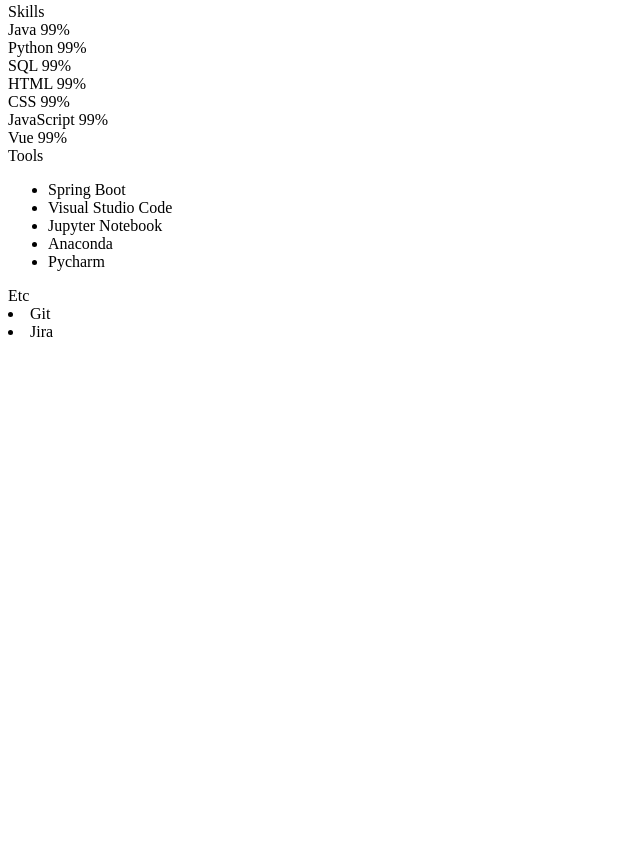
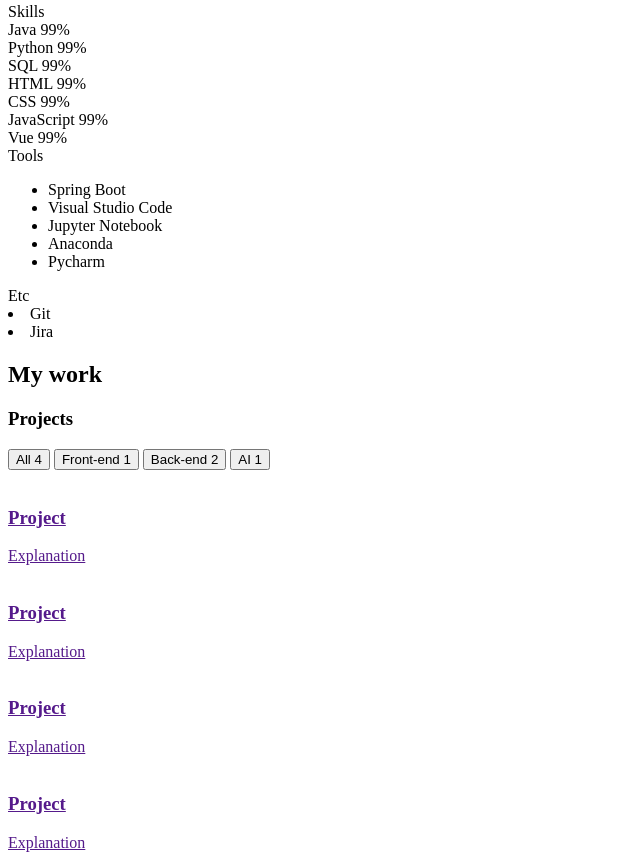
Before and after one commit to shampookim/Portfolio, a plain HTML site: page index.html in a window 1280 px wide. Shown: the part 3227-4087 px from the top of the page, without its empty margins (0-640 px from the left). Before the commit the page ends 3576 px from the top, so only its background shows below. Drawn offline with Linux system fonts and the light colour scheme.

```diff
--- a/index.html
+++ b/index.html
@@ -227,7 +227,62 @@
     </section>
 
     <!-- Project -->
-    <section id="project"></section>
+    <section id="project">
+        <h1>My work</h1>
+        <h3>Projects</h3>
+        <div class="work__categories">
+            <button class="category__btn">All <span class="category__count">4</span></button>
+            <button class="category__btn">Front-end <span class="category__count">1</span></button>
+            <button class="category__btn">Back-end <span class="category__count">2</span></button>
+            <button class="category__btn">AI <span class="category__count">1</span></button>
+        </div>
+        <div class="work__projects">
+            <a
+                href=""
+                class="project"
+                target="blank"
+            >
+                <img src="images/projects/" alt="" class="project__img">
+                <div class="project__description">
+                    <h3>Project</h3>
+                    <span>Explanation</span>
+                </div>
+            </a>
+            <a
+                href=""
+                class="project"
+                target="blank"
+            >
+                <img src="images/projects/" alt="" class="project__img">
+                <div class="project__description">
+                    <h3>Project</h3>
+                    <span>Explanation</span>
+                </div>
+            </a>
+            <a
+                href=""
+                class="project"
+                target="blank"
+            >
+                <img src="images/projects/" alt="" class="project__img">
+                <div class="project__description">
+                    <h3>Project</h3>
+                    <span>Explanation</span>
+                </div>
+            </a>
+            <a
+                href=""
+                class="project"
+                target="blank"
+            >
+                <img src="images/projects/" alt="" class="project__img">
+                <div class="project__description">
+                    <h3>Project</h3>
+                    <span>Explanation</span>
+                </div>
+            </a>
+        </div>
+    </section>
 
     <!-- Testimonials -->
     <section id="testimonials"></section>
```
